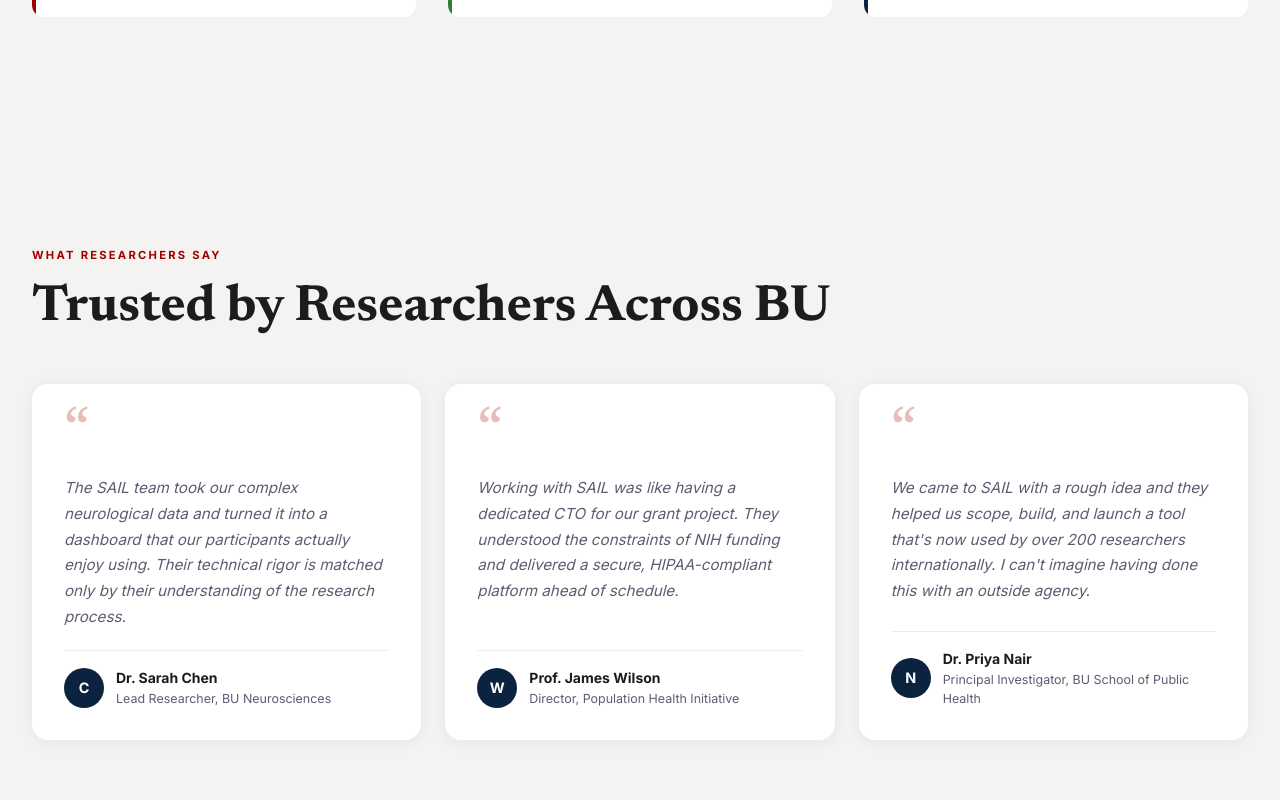
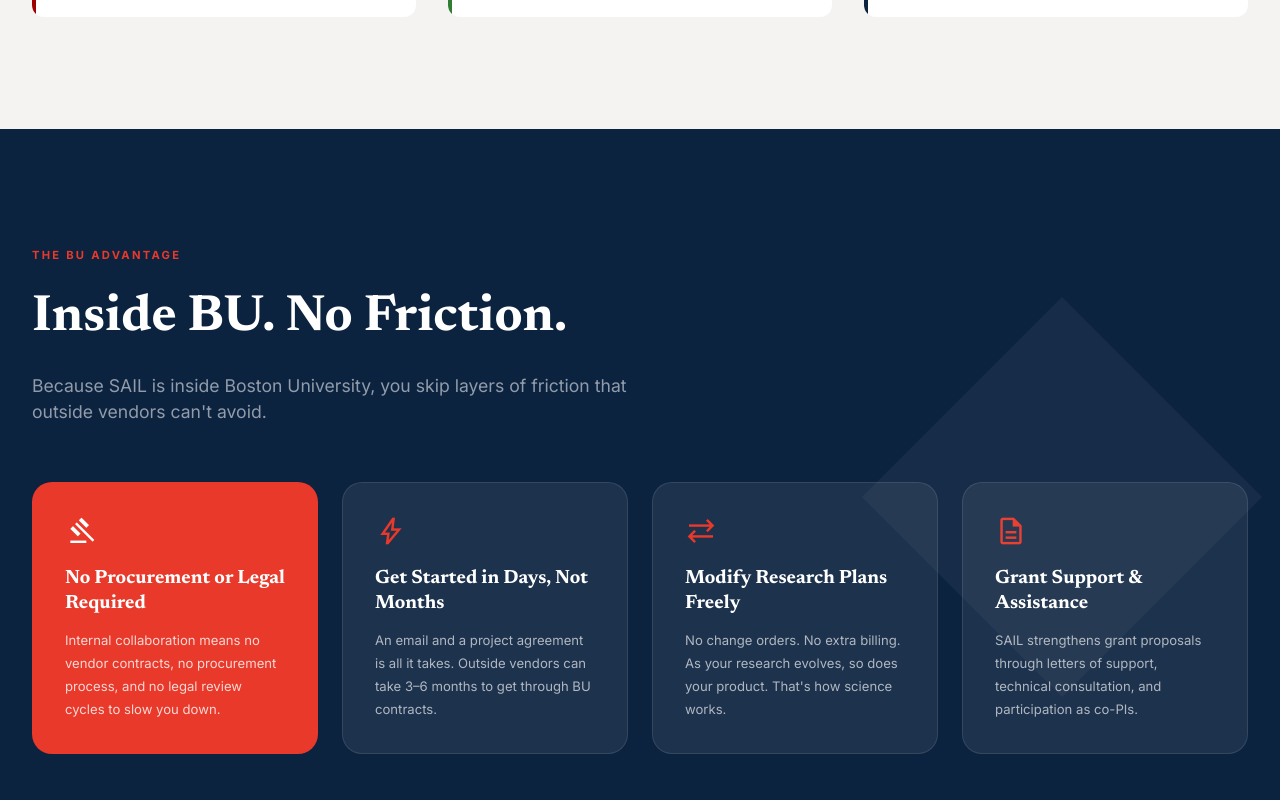
Before and after one commit to hicsail/hicsail.github.io, a React app: page / in a window 1280 px wide. Shown: the part 1760-2560 px from the top of the page. Built offline with nearby package versions, Linux system fonts and the light colour scheme.

Commit message:
fix: update testimonials

```diff
--- a/src/pages/Home.tsx
+++ b/src/pages/Home.tsx
@@ -269,6 +269,7 @@
       </section>
 
       {/* ══ TESTIMONIALS ══ */}
+      {false && (
         <section className={`${styles.section} ${styles.testimonialsSection}`}>
           <div className={styles.sectionInner}>
             <span className={styles.eyebrow}>What Researchers Say</span>
@@ -313,6 +314,7 @@
             </div>
           </div>
         </section>
+      )}
 
       {/* ══ BU ADVANTAGE ══ */}
       <section className={`${styles.section} ${styles.advantageSection}`}>
--- a/src/pages/Join.tsx
+++ b/src/pages/Join.tsx
@@ -96,8 +96,7 @@
         </div>
       </section>
 
-      {/* Testimonials — hidden until content is ready */}
-      {false && (
+      {/* Testimonials */}
       <section className="joinTestimonialsSection">
         <div className="joinSectionInner">
           <span className="joinEyebrowDark">Intern Voices</span>
@@ -121,7 +120,6 @@
           </div>
         </div>
       </section>
-      )}
 
       {/* Technical Staff */}
       <section className="joinSection joinStaffSection" id="technical-staff">
```
Lines whose indentation alone changed are shown as unchanged.
